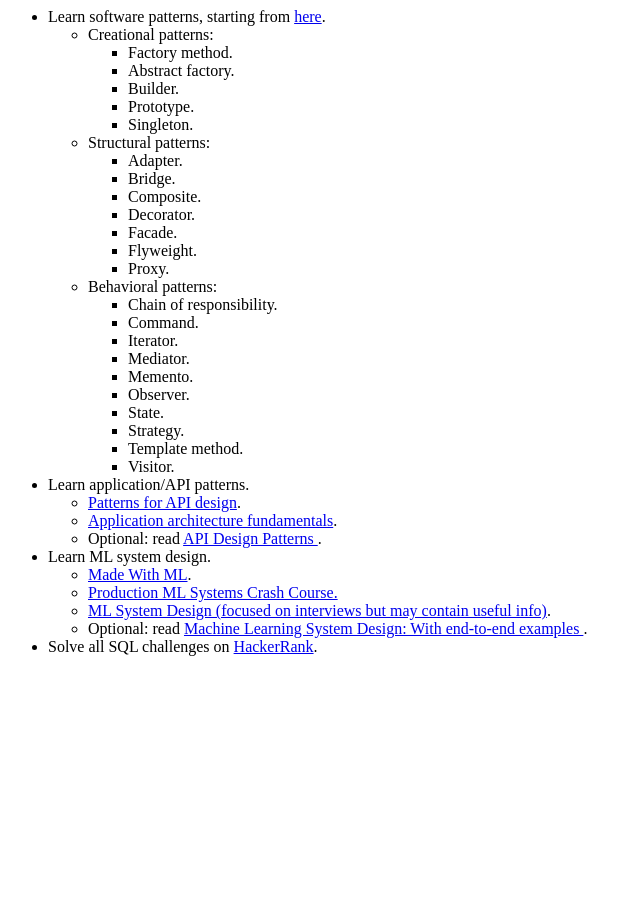
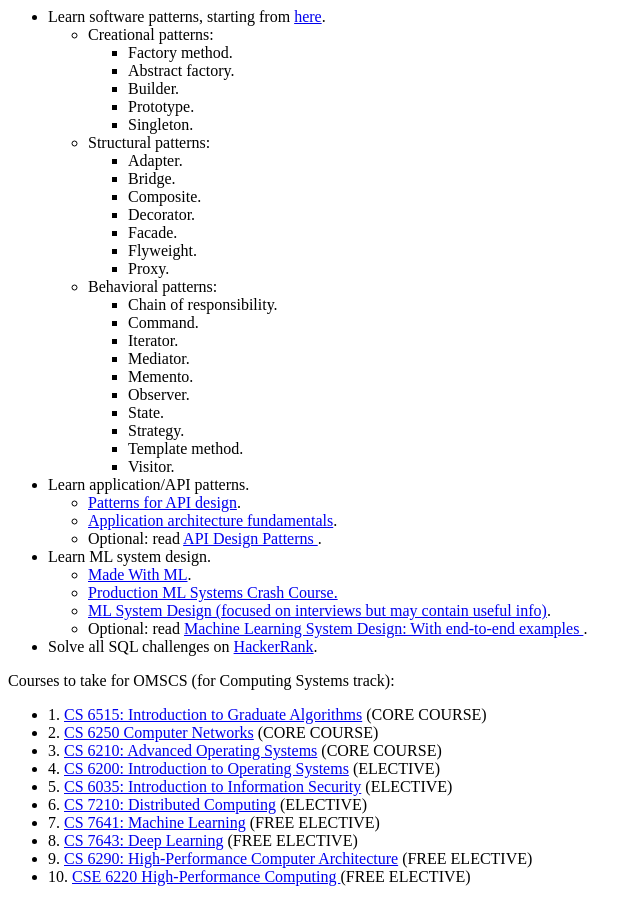
Before and after one commit to tavetisyan95/tavetisyan95.github.io, a plain HTML site: page index.html in a window 1280 px wide. Shown: the whole page, without its empty margins (0-642 px from the left). Before the commit the page ends 800 px from the top, so only its background shows below. Drawn offline with Linux system fonts and the light colour scheme.

Commit message:
add initial course selection for OMSCS

```diff
--- a/index.html
+++ b/index.html
@@ -53,3 +53,18 @@
         </ul>
     <li>Solve all SQL challenges on <a href="https://www.hackerrank.com/domains/sql">HackerRank</a>.</li>
 </ul>
+
+
+Courses to take for OMSCS (for Computing Systems track):
+<ul>
+    <li>1. <a href="https://omscs.gatech.edu/cs-6515-intro-graduate-algorithms">CS 6515: Introduction to Graduate Algorithms</a> (CORE COURSE)</li>
+    <li>2. <a href="https://omscs.gatech.edu/cs-6250-computer-networks">CS 6250 Computer Networks</a> (CORE COURSE)</li>
+    <li>3. <a href="https://omscs.gatech.edu/cs-6210-advanced-operating-systems">CS 6210: Advanced Operating Systems</a> (CORE COURSE)</li>
+    <li>4. <a href="https://omscs.gatech.edu/cs-6200-introduction-operating-systems">CS 6200: Introduction to Operating Systems</a> (ELECTIVE)</li>
+    <li>5. <a href="https://omscs.gatech.edu/cs-6035-introduction-information-security">CS 6035: Introduction to Information Security</a> (ELECTIVE)</li>
+    <li>6. <a href="https://omscs.gatech.edu/cs-7210-distributed-computing">CS 7210: Distributed Computing</a> (ELECTIVE)</li>
+    <li>7. <a href="https://omscs.gatech.edu/cs-7641-machine-learning">CS 7641: Machine Learning</a> (FREE ELECTIVE)</li>
+    <li>8. <a href="https://omscs.gatech.edu/cs-7643-deep-learning">CS 7643: Deep Learning</a> (FREE ELECTIVE)</li>
+    <li>9. <a href="https://omscs.gatech.edu/cs-6290-high-performance-computer-architecture">CS 6290: High-Performance Computer Architecture</a> (FREE ELECTIVE)</li>
+    <li>10. <a href="https://omscs.gatech.edu/cse-6220-intro-high-performance-computing">CSE 6220 High-Performance Computing </a> (FREE ELECTIVE)</li>
+</ul>
```
